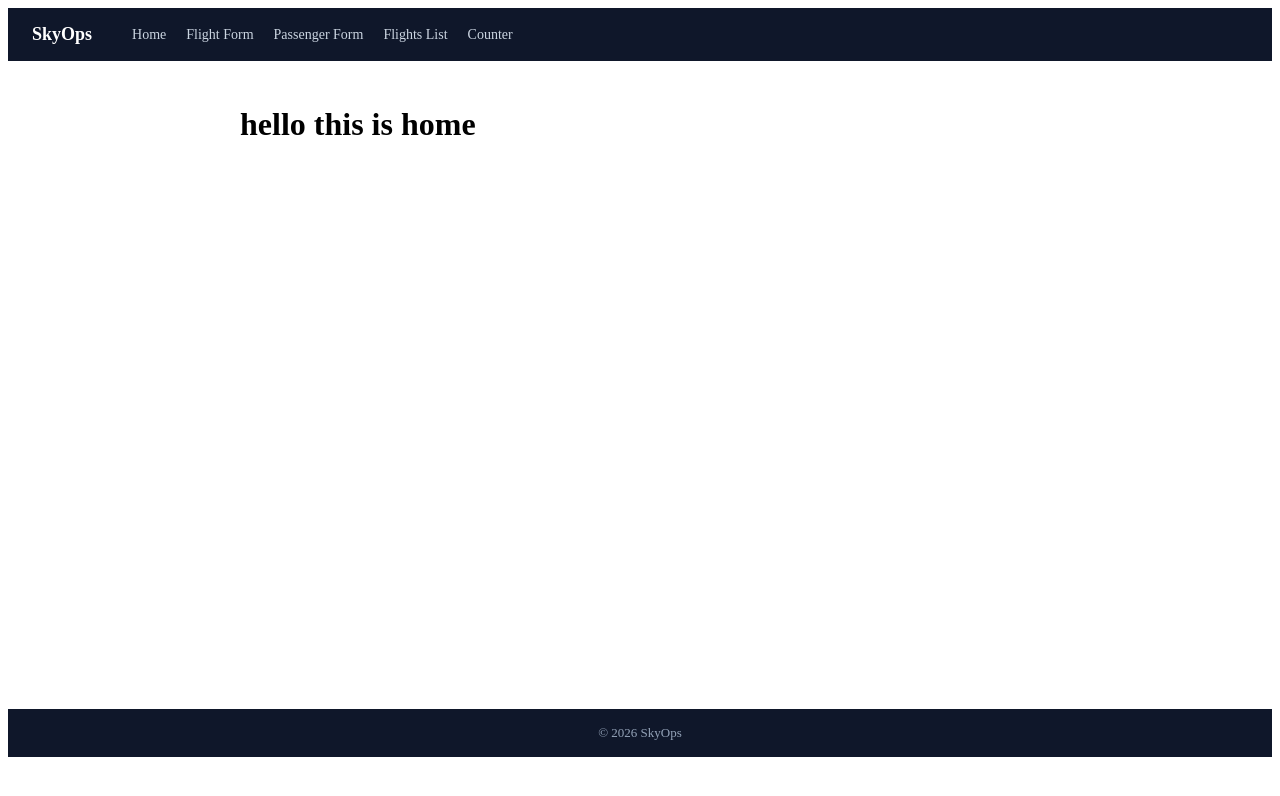
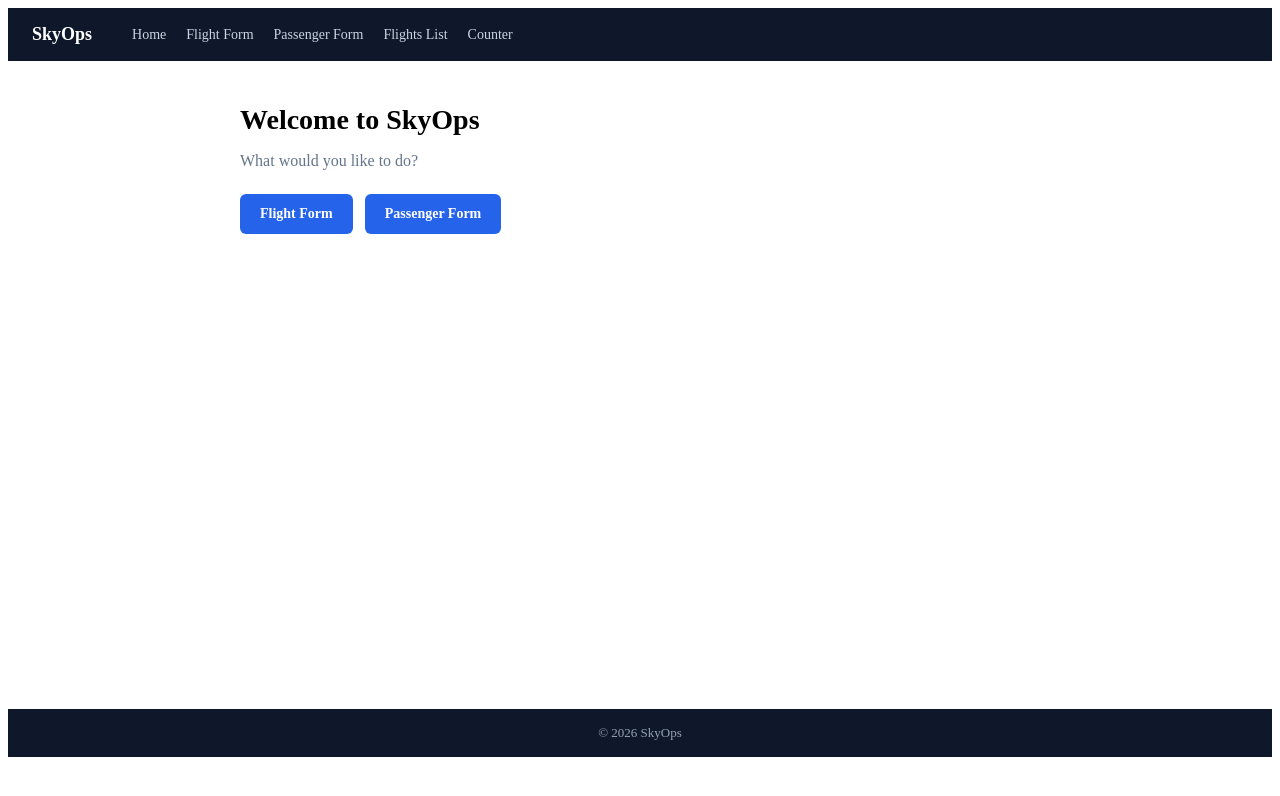
Before and after one commit to Adam-hash-a11y/skyops-forms, a React (Vite) app: page / in a window 1280 px wide. Shown: the top 796 px of the page. Built offline with nearby package versions, Linux system fonts and the light colour scheme.

Commit message:
feat: style Home page with styled-components

```diff
--- a/src/components/home/Home.tsx
+++ b/src/components/home/Home.tsx
@@ -1,3 +1,44 @@
+import { Link } from "react-router-dom";
+import styled from "styled-components";
+
+const Title = styled.h1`
+  font-size: 28px;
+  margin-bottom: 8px;
+`;
+
+const Subtitle = styled.p`
+  color: #64748b;
+  margin-bottom: 24px;
+`;
+
+const ButtonRow = styled.div`
+  display: flex;
+  gap: 12px;
+`;
+
+const OptionLink = styled(Link)`
+  padding: 12px 20px;
+  background-color: #2563eb;
+  color: white;
+  text-decoration: none;
+  border-radius: 6px;
+  font-weight: 600;
+  font-size: 14px;
+
+  &:hover {
+    background-color: #1d4ed8;
+  }
+`;
+
 export const Home = () => {
-  return <h1>hello this is home</h1>;
+  return (
+    <>
+      <Title>Welcome to SkyOps</Title>
+      <Subtitle>What would you like to do?</Subtitle>
+      <ButtonRow>
+        <OptionLink to="/flight">Flight Form</OptionLink>
+        <OptionLink to="/passenger">Passenger Form</OptionLink>
+      </ButtonRow>
+    </>
+  );
 };
```
